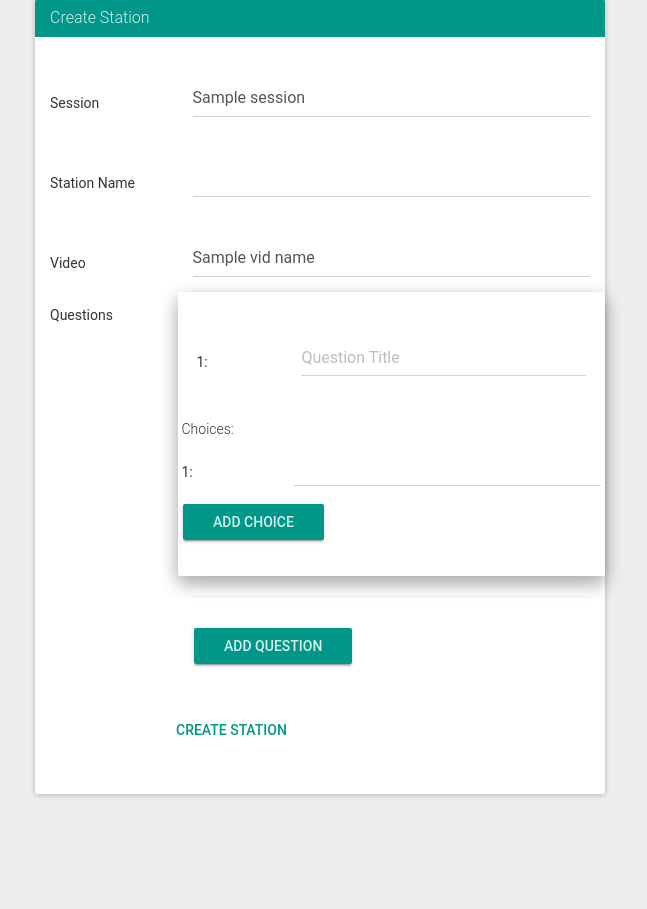
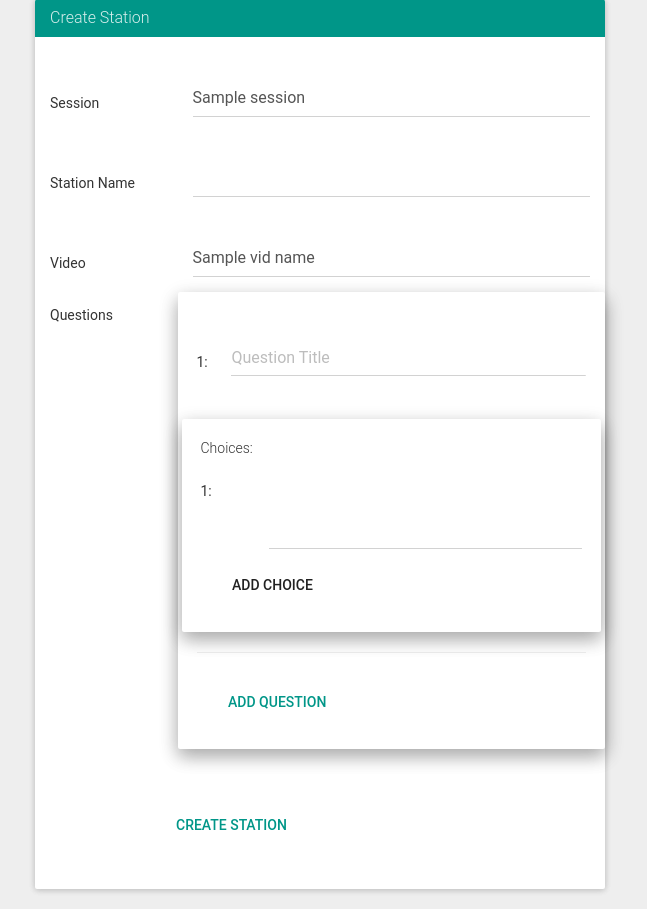
Before and after one commit to nmill128/SapQR, a Flask app: template app/templates/createStation.html in a window 1280 px wide. Shown: the part 81-990 px from the top of the page, without its empty margins (320-967 px from the left). Before the commit the page ends 879 px from the top, so only its background shows below. Run offline with Flask 2, Linux system fonts and the light colour scheme; the template is opened without the code that fills it: most values are stand-ins (such as "Sample title", 1, 10 or a date in 2020); some libraries are stand-ins or nearby versions.

Commit message:
Fixing more stuff

```diff
--- a/app/templates/createStation.html
+++ b/app/templates/createStation.html
@@ -52,31 +52,31 @@
 							<!-- Question Repeat -->
 							<div class="well row question">
 								<div class="row form-group">
-									<div class="col-md-3 customLabel">
+									<div class="col-md-1 customLabel">
 										1:
 									</div>
-									<div class="col-md-9">
+									<div class="col-md-11">
 										<input class="form-control" type="text" placeholder="Question Title"></input>
 									</div>
 								</div>
-								<div class="form-group">
+								<div class="row form-group well">
 									<p>Choices: </p>
 									<!-- Choices Repeat -->
 									<div class="row">
-										<div class="col-md-3 customlabel">
+										<div class="col-md-2 customlabel">
 											1:
 										</div>
-										<div class="col-md-9">
-											<input class="form-control" type="text"></input>
+										<div class="col-md-10">
+											<textarea class="form-control" rows="3" type="text"></textarea>
 										</div>
 									</div>
-									<a class="btn btn-raised btn-primary">Add Choice</a>
+									<a class="btn btn-default">Add Choice</a>
 									<!-- Choices Repeat End -->
 								</div>
+								<!-- Question Repeat End -->
+							<hr />
+							<a class="btn btn-primary">Add Question</a>
 							</div>
-							<!-- Question Repeat End -->
-							<hr />
-							<a class="btn btn-raised btn-primary">Add Question</a>
 						</div>
 					</div>
 
```
